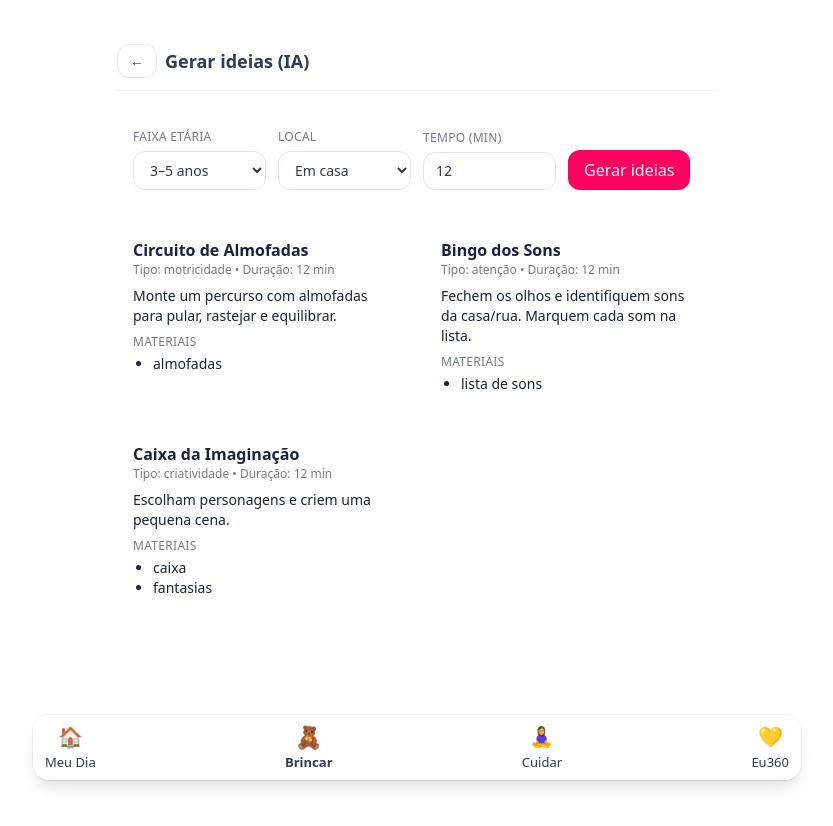
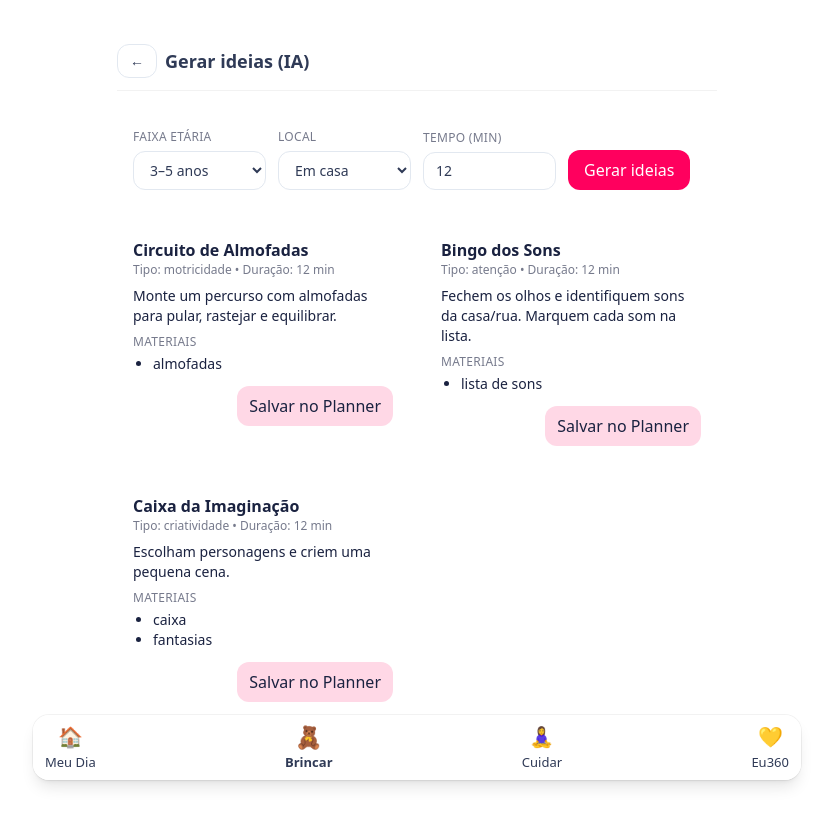
Before and after one commit to simonebrusco/materna360-app, a Next.js app in the folder materna360_starter/: page /brincar/gerar-ideias in a window 1280 px wide. Both pictures are taken after a click on the button "Gerar ideias". Shown: the top 826 px of the page, without its empty margins (223-1056 px from the left). Built offline with nearby package versions, Linux system fonts and the light colour scheme.

Commit message:
Update page.jsx

```diff
--- a/materna360_starter/app/brincar/gerar-ideias/page.jsx
+++ b/materna360_starter/app/brincar/gerar-ideias/page.jsx
@@ -4,6 +4,7 @@
 import { useState } from "react";
 import AppBar from "../../../components/AppBar";
 import GlassCard from "../../../components/GlassCard";
+import { get, set, keys } from "../../../lib/storage";
 
 const AGE_RANGES = [
   { v: "0-1",  label: "0–1 ano" },
@@ -13,6 +14,31 @@ const AGE_RANGES = [
   { v: "5-7",  label: "5–7 anos" },
   { v: "7-9",  label: "7–9 anos" },
 ];
+
+const PLANNER_INBOX_KEY = (keys && keys.plannerInbox) || "m360:planner_inbox";
+
+function safeToast(message) {
+  if (typeof window !== "undefined") {
+    window.dispatchEvent(new CustomEvent("m360:toast", { detail: { message } }));
+  }
+}
+
+function saveToPlannerInbox(idea) {
+  const inbox = Array.isArray(get(PLANNER_INBOX_KEY, [])) ? get(PLANNER_INBOX_KEY, []) : [];
+  const payload = {
+    id: `idea-${Date.now()}-${Math.random().toString(36).slice(2, 7)}`,
+    title: idea.title,
+    description: idea.description,
+    duration: idea.duration,
+    type: idea.type,
+    createdAt: new Date().toISOString(),
+    materials: idea.materials || [],
+    source: "ai-ideas",
+  };
+  inbox.push(payload);
+  set(PLANNER_INBOX_KEY, inbox);
+  safeToast("Ideia salva no Planner ✨");
+}
 
 export default function GerarIdeiasPage() {
   const [ageRange, setAgeRange] = useState("3-5");
@@ -117,6 +143,15 @@ export default function GerarIdeiasPage() {
                 </ul>
               </div>
             )}
+
+            <div className="mt-3 flex justify-end">
+              <button
+                onClick={() => saveToPlannerInbox(it)}
+                className="px-3 py-2 rounded-xl bg-[#ffd8e6] text-[#1A2240] hover:opacity-90"
+              >
+                Salvar no Planner
+              </button>
+            </div>
           </GlassCard>
         ))}
 
```
